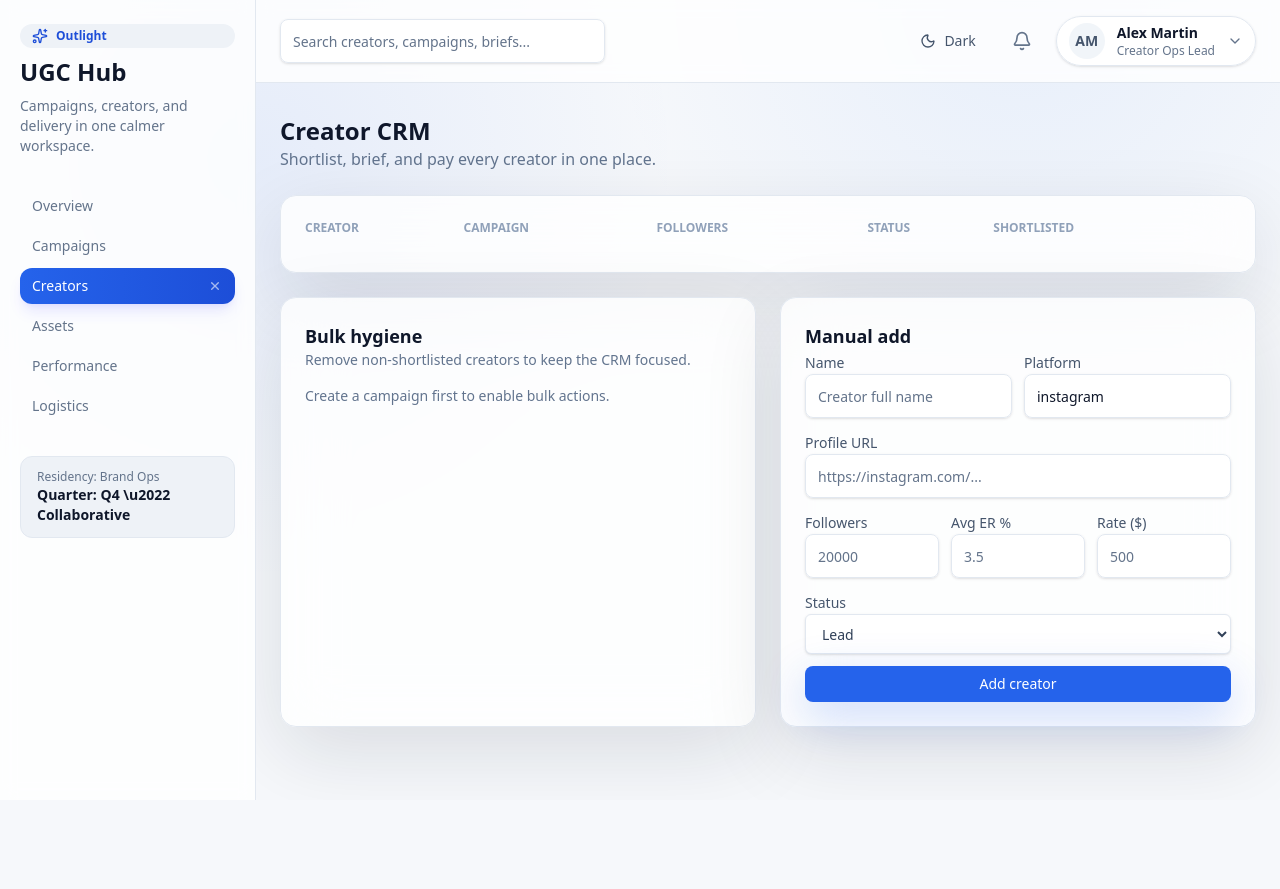
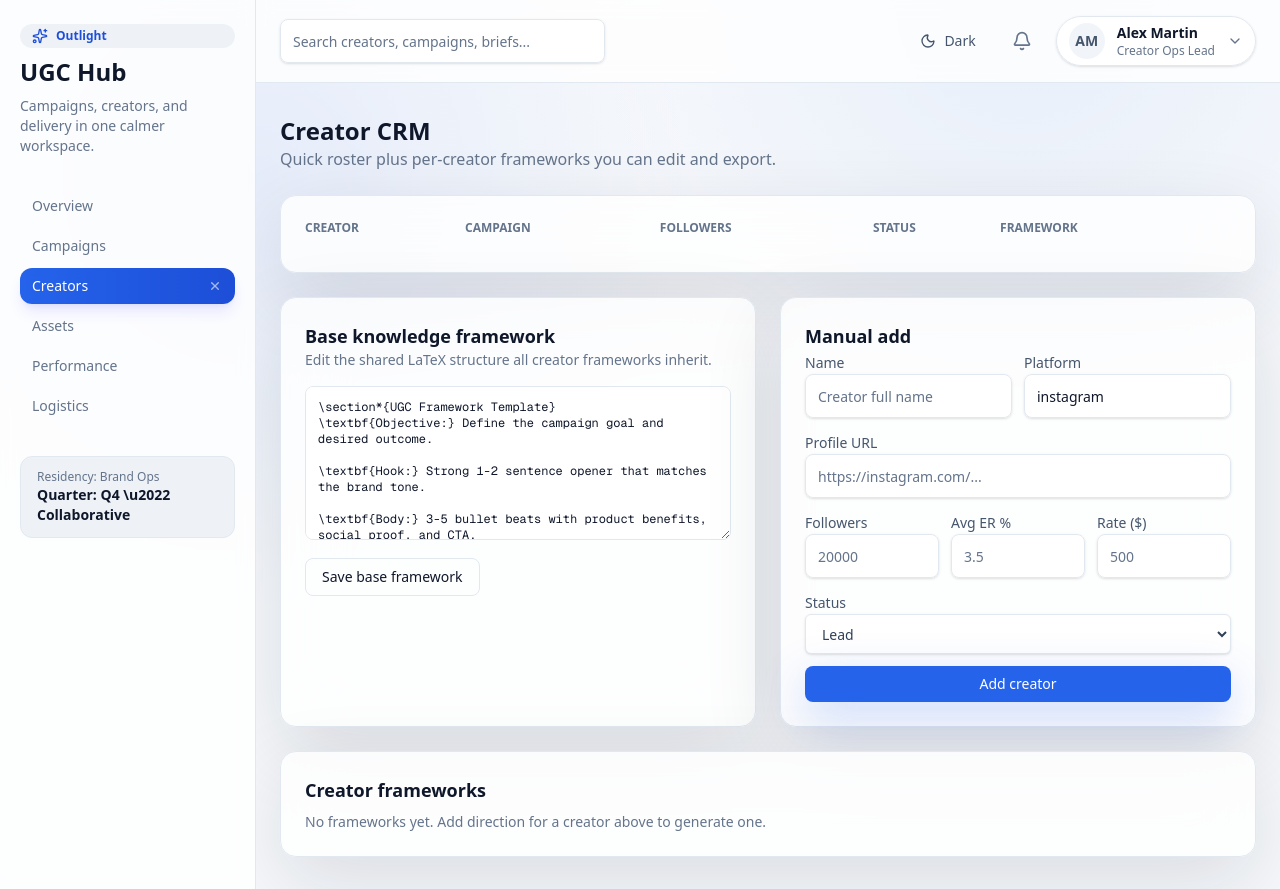
Before and after one commit to caabsu/outlight-ugc-hub, a Next.js app in the folder apps/web/: page /creators in a window 1280 px wide. Before the commit the page ends 800 px from the top, so only its background shows below. Built offline with nearby package versions, Linux system fonts and the light colour scheme.

Commit message:
Fix creators page imports and add framework generator/download

```diff
--- a/apps/web/package.json
+++ b/apps/web/package.json
@@ -23,6 +23,7 @@
     "lucide-react": "^0.553.0",
     "next": "16.0.3",
     "openai": "^6.9.0",
+    "pdfkit": "^0.15.0",
     "prisma": "^6.19.0",
     "react": "19.2.0",
     "react-dom": "19.2.0",
@@ -42,5 +43,6 @@
     "eslint-config-next": "16.0.3",
     "tailwindcss": "^4",
     "typescript": "^5"
-  }
+  },
+  "type": "module"
 }
--- a/apps/web/src/app/(dashboard)/creators/page.tsx
+++ b/apps/web/src/app/(dashboard)/creators/page.tsx
@@ -3,42 +3,45 @@ import { Card } from "@/components/ui/card";
 import { Badge } from "@/components/ui/badge";
 import { Button } from "@/components/ui/button";
 import { QuickAddCreatorForm } from "@/components/creators/quick-add-form";
+import { getCreatorRoster } from "@/server/services/dashboard";
+import { getFrameworks, getBaseFramework } from "@/data/store";
+import type { CreatorRow } from "@/components/dashboard/creator-table";
 import {
-  bulkDeleteRejectedAction,
-  toggleShortlistAction,
-} from "@/server/actions/creators";
-import { getCreatorRoster } from "@/server/services/dashboard";
-import type { CreatorRow } from "@/components/dashboard/creator-table";
+  createFrameworkAction,
+  deleteFrameworkAction,
+  setBaseFrameworkAction,
+} from "@/server/actions/frameworks";
 
 export default async function CreatorsPage() {
   const creators = await getCreatorRoster();
-  const campaignId = creators.at(0)?.campaignId ?? "";
+  const frameworks = getFrameworks();
+  const baseFramework = getBaseFramework();
 
   return (
     <DashboardShell>
       <div className="flex flex-col gap-6">
         <div className="flex items-center justify-between">
           <div>
-            <h1 className="text-2xl font-semibold text-slate-900">
+            <h1 className="text-2xl font-semibold text-[var(--text-primary)]">
               Creator CRM
             </h1>
-            <p className="text-slate-500">
-              Shortlist, brief, and pay every creator in one place.
+            <p className="text-[var(--text-muted)]">
+              Quick roster plus per-creator frameworks you can edit and export.
             </p>
           </div>
         </div>
         <Card className="glass-panel border-none bg-[var(--card)] dark:bg-slate-900/80">
           <table className="w-full text-sm">
             <thead>
-              <tr className="text-left text-xs uppercase text-slate-400">
+              <tr className="text-left text-xs uppercase text-[var(--text-muted)]">
                 <th className="pb-3">Creator</th>
                 <th className="pb-3">Campaign</th>
                 <th className="pb-3">Followers</th>
                 <th className="pb-3">Status</th>
-                <th className="pb-3">Shortlisted</th>
+                <th className="pb-3">Framework</th>
               </tr>
             </thead>
-            <tbody className="divide-y divide-slate-100">
+            <tbody className="divide-y divide-[var(--border-subtle)]">
               {creators.map((creator: CreatorRow) => (
                 <tr key={creator.id}>
                   <td className="py-4">
@@ -47,16 +50,18 @@ export default async function CreatorsPage() {
                         href={creator.profileUrl}
                         target="_blank"
                         rel="noreferrer"
-                        className="font-semibold text-slate-900 hover:underline"
+                        className="font-semibold text-[var(--text-primary)] hover:underline"
                       >
                         {creator.name}
                       </a>
-                      <span className="text-xs text-slate-500">
+                      <span className="text-xs text-[var(--text-muted)]">
                         {creator.platform}
                       </span>
                     </div>
                   </td>
-                  <td className="py-4">{creator.campaignName}</td>
+                  <td className="py-4 text-[var(--text-muted)]">
+                    {creator.campaignName ?? "—"}
+                  </td>
                   <td className="py-4">
                     {creator.followers?.toLocaleString() ?? "—"}
                   </td>
@@ -64,18 +69,17 @@ export default async function CreatorsPage() {
                     <Badge>{creator.status.replace("_", " ")}</Badge>
                   </td>
                   <td className="py-4">
-                    <form action={toggleShortlistAction}>
-                      <input type="hidden" name="id" value={creator.id} />
-                      <input
-                        type="hidden"
-                        name="shortlisted"
-                        value={(!creator.shortlisted).toString()}
+                    <form action={createFrameworkAction} className="space-y-2">
+                      <input type="hidden" name="creatorId" value={creator.id} />
+                      <textarea
+                        name="direction"
+                        rows={3}
+                        className="w-full rounded-md border border-[var(--border-subtle)] bg-[var(--card)] p-2 text-sm text-[var(--text-primary)]"
+                        placeholder="Direction for this creator (tone, hook, CTA)"
+                        required
                       />
-                      <Button
-                        type="submit"
-                        variant={creator.shortlisted ? "primary" : "outline"}
-                      >
-                        {creator.shortlisted ? "Shortlisted" : "Shortlist"}
+                      <Button type="submit" variant="outline" className="w-full">
+                        Create framework
                       </Button>
                     </form>
                   </td>
@@ -86,28 +90,81 @@ export default async function CreatorsPage() {
         </Card>
         <div className="grid gap-6 lg:grid-cols-2">
           <Card className="glass-panel border-none bg-[var(--card)] dark:bg-slate-900/80">
-            <h3 className="text-lg font-semibold">Bulk hygiene</h3>
-            <p className="text-sm text-slate-500">
-              Remove non-shortlisted creators to keep the CRM focused.
+            <h3 className="text-lg font-semibold">Base knowledge framework</h3>
+            <p className="text-sm text-[var(--text-muted)]">
+              Edit the shared LaTeX structure all creator frameworks inherit.
             </p>
-            {campaignId ? (
-              <form action={bulkDeleteRejectedAction} className="mt-4">
-                <input type="hidden" name="campaignId" value={campaignId} />
-                <Button type="submit" variant="outline">
-                  Delete non-shortlisted
-                </Button>
-              </form>
-            ) : (
-              <p className="mt-4 text-sm text-slate-500">
-                Create a campaign first to enable bulk actions.
-              </p>
-            )}
+            <form action={setBaseFrameworkAction} className="mt-4 space-y-3">
+              <textarea
+                name="latex"
+                defaultValue={baseFramework}
+                rows={8}
+                className="w-full rounded-lg border border-[var(--border-subtle)] bg-[var(--card)] p-3 font-mono text-xs text-[var(--text-primary)]"
+                required
+              />
+              <Button type="submit" variant="outline">
+                Save base framework
+              </Button>
+            </form>
           </Card>
           <Card className="glass-panel border-none bg-[var(--card)] dark:bg-slate-900/80">
             <h3 className="text-lg font-semibold">Manual add</h3>
             <QuickAddCreatorForm />
           </Card>
         </div>
+        <Card className="glass-panel border-none bg-[var(--card)] dark:bg-slate-900/80">
+          <h3 className="text-lg font-semibold">Creator frameworks</h3>
+          {frameworks.length === 0 ? (
+            <p className="mt-2 text-sm text-[var(--text-muted)]">
+              No frameworks yet. Add direction for a creator above to generate one.
+            </p>
+          ) : (
+            <div className="mt-4 space-y-4">
+              {frameworks.map((fw) => {
+                const creator = creators.find((c) => c.id === fw.creatorId);
+                return (
+                  <div
+                    key={fw.id}
+                    className="rounded-xl border border-[var(--border-subtle)] bg-[var(--bg-muted)] px-4 py-3"
+                  >
+                    <div className="flex flex-wrap items-center justify-between gap-3">
+                      <div>
+                        <p className="text-sm font-semibold text-[var(--text-primary)]">
+                          {fw.title}
+                        </p>
+                        <p className="text-xs text-[var(--text-muted)]">
+                          {creator?.name ?? "Creator"} • {new Date(fw.createdAt).toLocaleString()}
+                        </p>
+                      </div>
+                      <div className="flex items-center gap-2">
+                        <a
+                          href={`/api/frameworks/${fw.id}/pdf`}
+                          className="text-sm font-semibold text-[var(--accent-strong)] underline-offset-4 hover:underline"
+                        >
+                          Download PDF
+                        </a>
+                        <details className="text-sm">
+                          <summary className="cursor-pointer text-[var(--text-muted)]">
+                            View LaTeX
+                          </summary>
+                          <pre className="mt-2 max-h-60 overflow-auto rounded-lg bg-[var(--card)] p-3 text-xs text-[var(--text-primary)]">
+{fw.latex}
+                          </pre>
+                        </details>
+                        <form action={deleteFrameworkAction}>
+                          <input type="hidden" name="id" value={fw.id} />
+                          <Button variant="outline" type="submit">
+                            Delete
+                          </Button>
+                        </form>
+                      </div>
+                    </div>
+                  </div>
+                );
+              })}
+            </div>
+          )}
+        </Card>
       </div>
     </DashboardShell>
   );
--- a/apps/web/src/data/store.ts
+++ b/apps/web/src/data/store.ts
@@ -33,10 +33,29 @@ export type Asset = {
   revenue?: number;
 };
 
+export type Framework = {
+  id: string;
+  creatorId: string;
+  title: string;
+  latex: string;
+  createdAt: string;
+};
+
 const store = {
   campaigns: [] as Campaign[],
   creators: [] as Creator[],
   assets: [] as Asset[],
+  frameworks: [] as Framework[],
+  baseFramework:
+    String.raw`\section*{UGC Framework Template}
+\textbf{Objective:} Define the campaign goal and desired outcome.
+
+\textbf{Hook:} Strong 1-2 sentence opener that matches the brand tone.
+
+\textbf{Body:} 3-5 bullet beats with product benefits, social proof, and CTA.
+
+\textbf{CTA:} Clear next step with link/offer and brand-safe phrasing.
+`,
 };
 
 function id() {
@@ -72,3 +91,39 @@ export function getCreators() {
 export function getAssets() {
   return store.assets;
 }
+
+export function getFrameworks() {
+  return store.frameworks;
+}
+
+export function getBaseFramework() {
+  return store.baseFramework;
+}
+
+export function setBaseFramework(latex: string) {
+  store.baseFramework = latex;
+  return store.baseFramework;
+}
+
+export function saveFramework(payload: {
+  creatorId: string;
+  title: string;
+  latex: string;
+}) {
+  const record: Framework = {
+    id: id(),
+    creatorId: payload.creatorId,
+    title: payload.title,
+    latex: payload.latex,
+    createdAt: new Date().toISOString(),
+  };
+  store.frameworks.unshift(record);
+  return record;
+}
+
+export function deleteFramework(id: string) {
+  const idx = store.frameworks.findIndex((f) => f.id === id);
+  if (idx !== -1) {
+    store.frameworks.splice(idx, 1);
+  }
+}
--- /dev/null
+++ b/apps/web/src/server/actions/frameworks.ts
@@ -0,0 +1,101 @@
+"use server";
+
+import { revalidatePath } from "next/cache";
+import { z } from "zod";
+import {
+  deleteFramework,
+  getBaseFramework,
+  getCreators,
+  saveFramework,
+  setBaseFramework,
+} from "@/data/store";
+
+const baseSchema = z.object({
+  latex: z.string().min(10),
+});
+
+const frameworkSchema = z.object({
+  creatorId: z.string().min(1),
+  direction: z.string().min(5),
+});
+
+export async function setBaseFrameworkAction(
+  prevState: unknown,
+  formData: FormData,
+) {
+  const parsed = baseSchema.safeParse({
+    latex: formData.get("latex"),
+  });
+  if (!parsed.success) {
+    return { ok: false, error: "Base framework too short." };
+  }
+
+  setBaseFramework(parsed.data.latex);
+  revalidatePath("/creators");
+  return { ok: true };
+}
+
+export async function createFrameworkAction(
+  prevState: unknown,
+  formData: FormData,
+) {
+  const parsed = frameworkSchema.safeParse({
+    creatorId: formData.get("creatorId"),
+    direction: formData.get("direction"),
+  });
+
+  if (!parsed.success) {
+    return { ok: false, error: "Provide a creator and direction." };
+  }
+
+  const creator = getCreators().find((c) => c.id === parsed.data.creatorId);
+  if (!creator) {
+    return { ok: false, error: "Creator not found." };
+  }
+
+  const base = getBaseFramework();
+  const latex = String.raw`\documentclass{article}
+\usepackage[margin=1in]{geometry}
+\usepackage{amsmath}
+\usepackage{enumitem}
+\begin{document}
+
+\section*{Creator Framework: ${creator.name}}
+
+\textbf{Platform:} ${creator.platform} \\
+\textbf{Profile:} ${creator.profileUrl} \\
+\textbf{Direction:} ${parsed.data.direction}
+
+\vspace{8pt}
+${base}
+
+\section*{Tailored Notes}
+\begin{itemize}[leftmargin=*]
+  \item Match creator tone and cadence.
+  \item Keep runtime under 60 seconds for short-form.
+  \item Align CTA with campaign offer; avoid hard sells.
+\end{itemize}
+
+\end{document}
+`;
+
+  saveFramework({
+    creatorId: creator.id,
+    title: `Framework for ${creator.name}`,
+    latex,
+  });
+
+  revalidatePath("/creators");
+  return { ok: true };
+}
+
+export async function deleteFrameworkAction(
+  prevState: unknown,
+  formData: FormData,
+) {
+  const id = formData.get("id")?.toString();
+  if (!id) return { ok: false, error: "Missing framework id." };
+  deleteFramework(id);
+  revalidatePath("/creators");
+  return { ok: true };
+}
```
Also changed, not shown: apps/web/src/app/api/frameworks/[id]/pdf/route.ts (added, +45 -0 lines), 1 other file (tests, documents, lock files or other folders).
